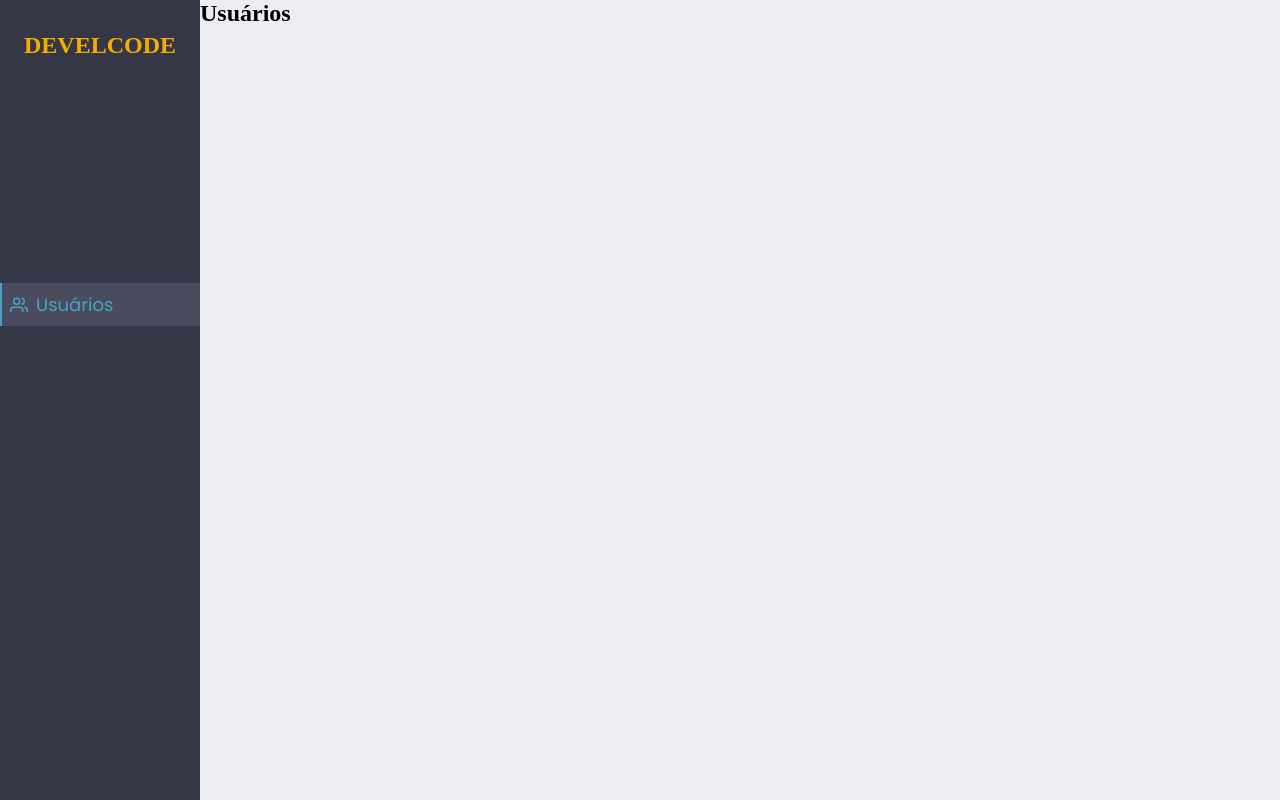
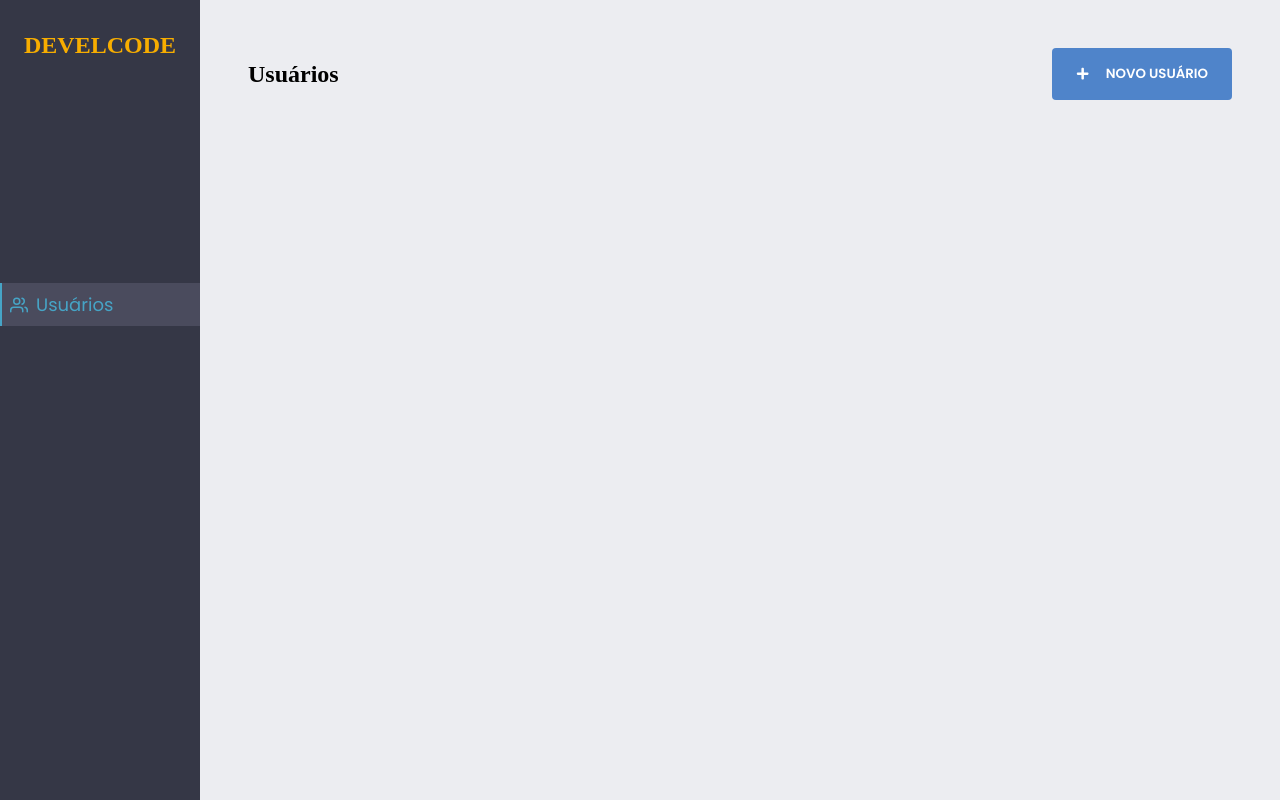
Before and after one commit to 3salles/user-crud, a React (Create React App) app: page / in a window 1280 px wide. Built offline with nearby package versions, Linux system fonts and the light colour scheme.

Commit message:
chore: Add new user button

```diff
--- a/src/pages/Home.tsx
+++ b/src/pages/Home.tsx
@@ -1,10 +1,22 @@
-import { Navbar } from "../components/Navbar";
-import { AppLayout } from "../layouts/AppLayout";
+import { AppLayout } from '../layouts/AppLayout';
+
+import { FaPlus } from 'react-icons/fa';
+
+import { Container, Header, Title, NewUserButton } from './styles';
 
 export function Home() {
   return (
     <AppLayout>
-      <h1>Usuários</h1>
+      <Container>
+        <Header>
+          <Title>Usuários</Title>
+          <NewUserButton>
+            <FaPlus />
+            <p>Novo usuário</p>
+          </NewUserButton>
+        </Header>
+        <article></article>
+      </Container>
     </AppLayout>
-  )
+  );
 }
--- /dev/null
+++ b/src/pages/styles.ts
@@ -0,0 +1,27 @@
+import styled from "styled-components";
+
+export const Container = styled.section`
+  padding: 3rem;
+  width: 100%;
+`
+
+export const Header = styled.header`
+  display: flex;
+  align-items: center;
+  justify-content: space-between;
+`
+
+export const Title = styled.h1`
+  font-size: 24px;
+`
+export const NewUserButton = styled.button`
+  background: #4F84CA;
+  padding: 1rem 1.5rem;
+  border-radius: 4px;
+  color: #FFF;
+  text-transform: uppercase;
+  font-weight: bold;
+  display: flex;
+  align-items: center;
+  gap: 1rem;
+`
```
